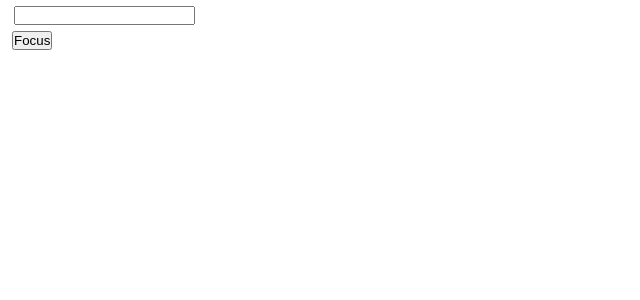
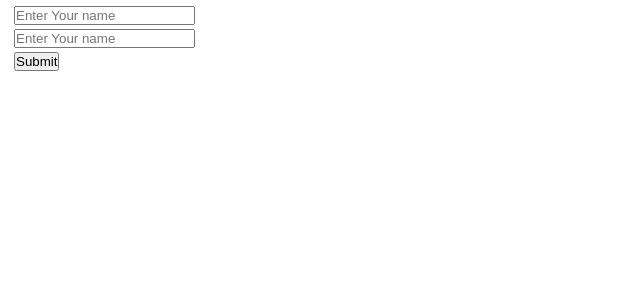
Before and after one commit to xsparsh1/React, a React (Vite) app: page / in a window 1280 px wide. Shown: the top 300 px of the page, without its empty margins (0-640 px from the left). Built offline with nearby package versions, Linux system fonts and the light colour scheme.

Commit message:
useFormStatus in React

```diff
--- a/src/App.jsx
+++ b/src/App.jsx
@@ -21,6 +21,7 @@ import Ref from "./practice/UseRef/Ref";
 import UncontrolledComp from "./practice/UncontrolledComp/UncontrolledComp";
 import FuncParent from "./practice/FuncAsProp/FuncParent";
 import ForwardRef from "./practice/UseRef/ForwardRef";
+import UseFormStatus from "./practice/UseFormStatus/UseFormStatus";
 
 
 //CC - Controlled Components.
@@ -50,7 +51,8 @@ function App(){
         {/* <Ref/> */}
         {/* <UncontrolledComp/> */}
         {/* <FuncParent/> */}
-        <ForwardRef/>
+        {/* <ForwardRef/> */}
+        <UseFormStatus/>
   </div>
   );
 }
--- /dev/null
+++ b/src/practice/UseFormStatus/UseFormStatus.jsx
@@ -0,0 +1,32 @@
+import { useFormStatus } from "react-dom";
+
+function UseFormStatus(){
+
+    const handle=async()=>{                             //Adding delay to show useFormStatus.
+        await new Promise(resolve=>
+            setTimeout(resolve,2000));
+            console.log("Adding delay");
+    }
+
+        function Func(){
+        const {pending}=useFormStatus();                //Pending tells us the status of form.
+        console.log(pending);
+        return(                                         //Pending always used inside form.
+        <button type="submit" disabled={pending}>{pending?"Submiting...":"Submit"}</button>
+        )
+    }
+
+    return(
+        <div>
+            <form action={handle}>
+                <input type="text" placeholder="Enter Your name"/>
+                <br/>
+                <input type="text" placeholder="Enter Your name"/>
+                <br/>
+                <Func/>
+            </form>
+        </div>
+    )
+}
+
+export default UseFormStatus;
```
